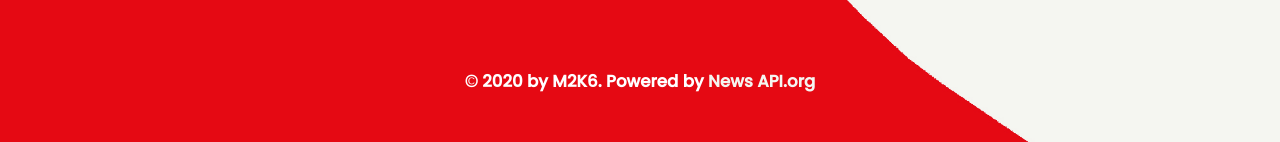
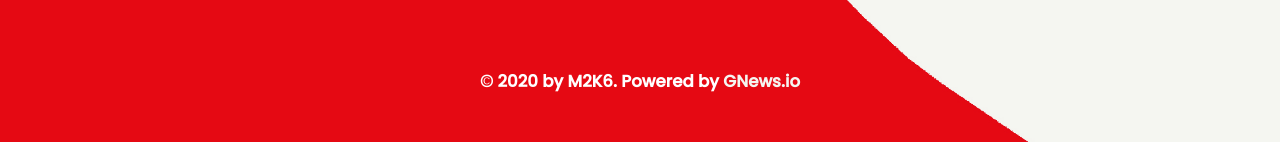
Before and after one commit to m2k6artworks/NewsID, a website built with webpack: page src/index.html in a window 1280 px wide. Shown: the part 1083-1225 px from the top of the page. Built offline with nearby package versions, Linux system fonts and the light colour scheme; no server answers.

Commit message:
updated with gnews api

```diff
--- a/package.json
+++ b/package.json
@@ -12,7 +12,7 @@
     "build": "webpack --config webpack.prod.js",
     "start-dev": "webpack-dev-server --config webpack.dev.js --open"
   },
-  "homepage": "https://m2k6artworks.github.io/NewsID",
+  "homepage": "https://news-id.herokuapp.com/",
   "author": "m2k6.artworks",
   "license": "ISC",
   "devDependencies": {
--- a/src/index.html
+++ b/src/index.html
@@ -62,7 +62,7 @@
                 <a href="#" class="category" id="technology">Technology</a>
             </div>
         </div>
-        <p class="copyright pt-2 pb-5 bold text-center">&copy; 2020 by M2K6. Powered by <a href="https://newsapi.org/" target="_blank"> News API.org </a></p>
+        <p class="copyright pt-2 pb-5 bold text-center">&copy; 2020 by M2K6. Powered by <a href="https://gnews.io/" target="_blank"> GNews.io </a></p>
     </footer>
   </body>
 </html>
```
Also changed, not shown: dist/index.html.
